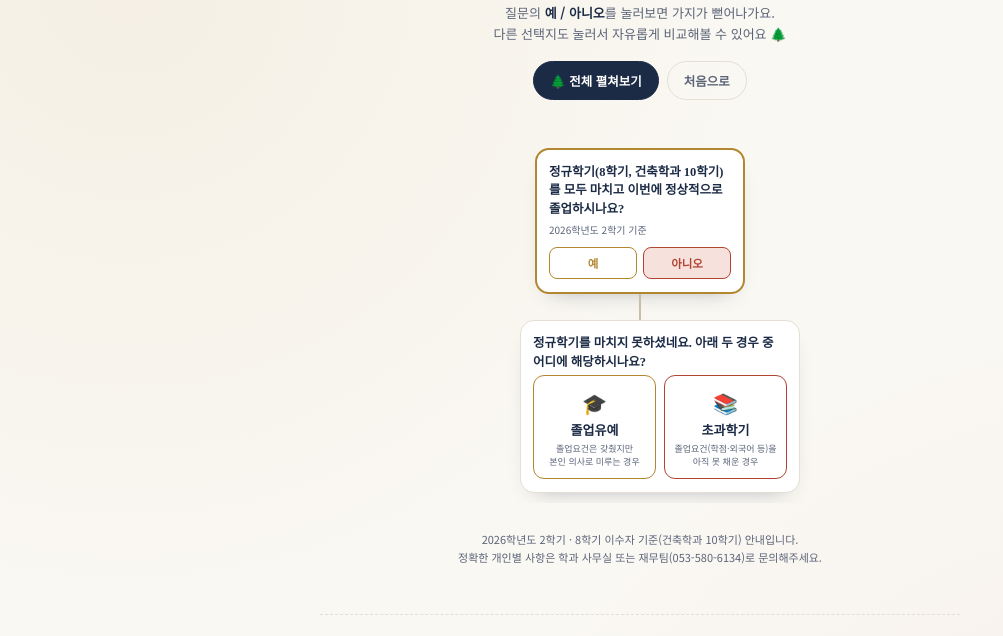
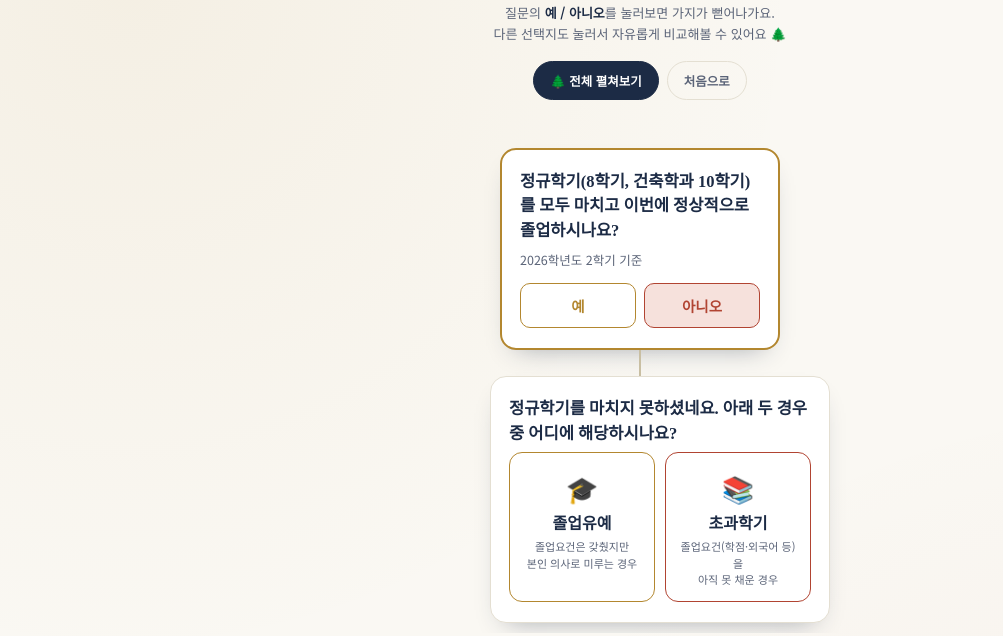
Before and after one commit to chooyh0420-creator/kmu-tuition-tree, a plain HTML site: page index.html in a window 1280 px wide. Both pictures are taken after a click on the button "아니오". Shown: the part 89-725 px from the top of the page, without its empty margins (0-1003 px from the left). Drawn offline with Linux system fonts and the light colour scheme.

Commit message:
질문/섹터/결과 카드 전체 크기 확대 (가독성 개선)

```diff
--- a/index.html
+++ b/index.html
@@ -110,48 +110,48 @@
   }
 
   .tnode{
-    width:180px;
+    width:250px;
     background:var(--paper);
     border:1.5px solid var(--line);
-    border-radius:14px;
-    padding:13px 12px;
-    box-shadow:0 10px 22px -16px rgba(28,43,69,.45);
+    border-radius:16px;
+    padding:20px 18px;
+    box-shadow:0 12px 26px -16px rgba(28,43,69,.45);
     opacity:0;
     transform:translateY(-14px) scale(.94);
     transition:opacity .38s ease, transform .38s cubic-bezier(.2,.9,.3,1.2);
   }
   .tnode.show{ opacity:1; transform:translateY(0) scale(1); }
-  .tnode.root{ width:210px; border-color:var(--gold); border-width:2px; }
+  .tnode.root{ width:280px; border-color:var(--gold); border-width:2px; }
 
-  .tnode.sector-node{ width:280px; }
-  .sector-options{ display:flex; gap:8px; }
+  .tnode.sector-node{ width:340px; }
+  .sector-options{ display:flex; gap:10px; }
   .sector-btn{
     flex:1;
     font-family:inherit;
     background:#fff;
-    border-radius:11px;
-    padding:12px 8px 10px;
+    border-radius:13px;
+    padding:16px 10px 13px;
     cursor:pointer;
     display:flex;
     flex-direction:column;
     align-items:center;
     text-align:center;
-    gap:3px;
+    gap:4px;
     transition:transform .12s ease, background .15s ease;
   }
   .sector-btn:hover{ transform:translateY(-2px); }
   .sector-btn:active{ transform:scale(.97); }
-  .sector-btn.opt-delay{ border:1.6px solid var(--gold); }
+  .sector-btn.opt-delay{ border:1.8px solid var(--gold); }
   .sector-btn.opt-delay:hover, .sector-btn.opt-delay.active{ background:var(--gold-soft); }
-  .sector-btn.opt-fail{ border:1.6px solid var(--brick); }
+  .sector-btn.opt-fail{ border:1.8px solid var(--brick); }
   .sector-btn.opt-fail:hover, .sector-btn.opt-fail.active{ background:var(--brick-soft); }
-  .sector-icon{ font-size:20px; }
-  .sector-title{ font-family:'Noto Serif KR', serif; font-weight:900; font-size:13px; color:var(--ink); }
-  .sector-desc{ font-size:9px; line-height:1.45; color:var(--ink-soft); }
+  .sector-icon{ font-size:26px; }
+  .sector-title{ font-family:'Noto Serif KR', serif; font-weight:900; font-size:16px; color:var(--ink); }
+  .sector-desc{ font-size:11px; line-height:1.5; color:var(--ink-soft); }
 
   .sec-tag{
-    display:inline-block; font-size:8.5px; font-weight:800;
-    padding:3px 7px; border-radius:10px; margin-bottom:7px; letter-spacing:-0.01em;
+    display:inline-block; font-size:10.5px; font-weight:800;
+    padding:4px 9px; border-radius:11px; margin-bottom:9px; letter-spacing:-0.01em;
     text-align:left; white-space:nowrap;
   }
   .sec-tag.delay{ background:var(--gold-soft); color:#8A6417; }
@@ -169,15 +169,15 @@
 
   .tnode-q{
     font-family:'Noto Serif KR', serif;
-    font-weight:700; font-size:12.5px; line-height:1.48;
-    margin:0 0 4px; text-align:left;
+    font-weight:700; font-size:16.5px; line-height:1.5;
+    margin:0 0 6px; text-align:left;
   }
-  .tnode-sub{ font-size:10px; color:var(--ink-soft); margin:0 0 10px; text-align:left; }
-  .tnode-actions{ display:flex; gap:6px; }
+  .tnode-sub{ font-size:12.5px; color:var(--ink-soft); margin:0 0 14px; text-align:left; }
+  .tnode-actions{ display:flex; gap:8px; }
   .tbtn{
-    flex:1; font-family:inherit; font-size:11.5px; font-weight:700;
-    padding:7px 0; border-radius:8px; cursor:pointer; background:#fff;
-    border:1.4px solid var(--line); color:var(--ink-soft);
+    flex:1; font-family:inherit; font-size:14.5px; font-weight:700;
+    padding:11px 0; border-radius:10px; cursor:pointer; background:#fff;
+    border:1.6px solid var(--line); color:var(--ink-soft);
     transition:all .15s ease;
   }
   .tbtn.yes{ color:var(--gold); border-color:var(--gold); }
@@ -190,14 +190,14 @@
   .tnode.leaf.gold{ border-color:var(--gold); }
   .tnode.leaf.brick{ border-color:var(--brick); }
   .leaf-badge{
-    display:inline-block; font-size:9.5px; font-weight:800;
-    padding:3px 8px; border-radius:12px; margin-bottom:6px; letter-spacing:.02em;
+    display:inline-block; font-size:12px; font-weight:800;
+    padding:4px 10px; border-radius:14px; margin-bottom:9px; letter-spacing:.02em;
   }
   .leaf-badge.yes{ background:var(--gold-soft); color:#8A6417; }
   .leaf-badge.no{ background:var(--line-soft); color:var(--ink-soft); }
   .leaf-badge.grad{ background:var(--brick-soft); color:var(--brick); }
-  .leaf-date{ font-family:'Noto Serif KR', serif; font-weight:900; font-size:14.5px; margin:0 0 4px; color:var(--ink); }
-  .leaf-desc{ font-size:10px; line-height:1.55; color:var(--ink-soft); margin:0; }
+  .leaf-date{ font-family:'Noto Serif KR', serif; font-weight:900; font-size:19px; margin:0 0 6px; color:var(--ink); }
+  .leaf-desc{ font-size:12.5px; line-height:1.6; color:var(--ink-soft); margin:0; }
   .leaf-desc b{ color:var(--ink); }
 
   .legend{
```
